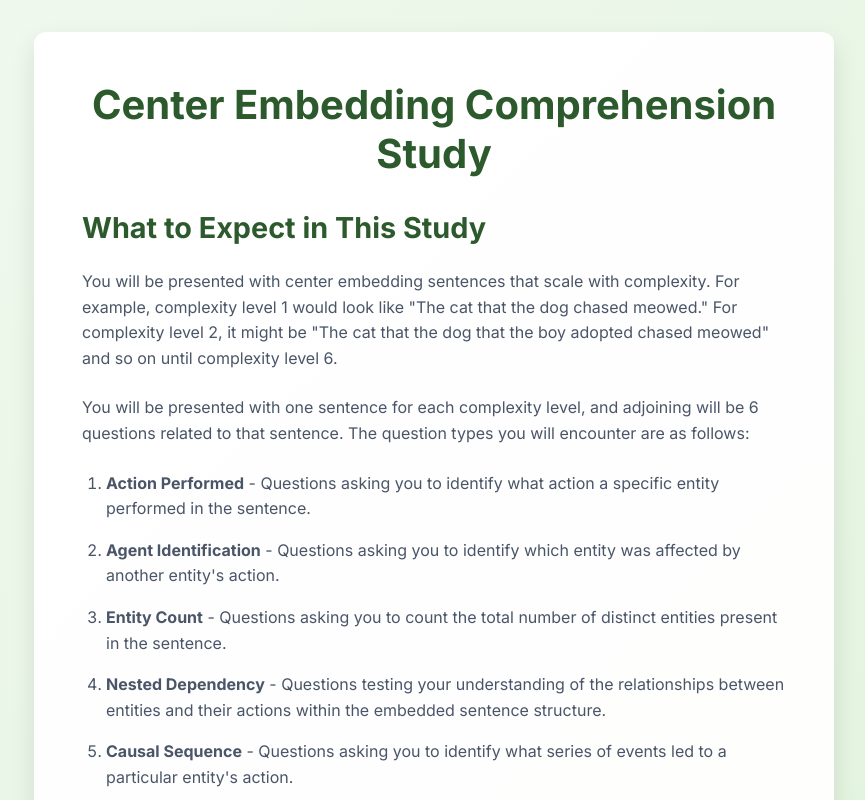
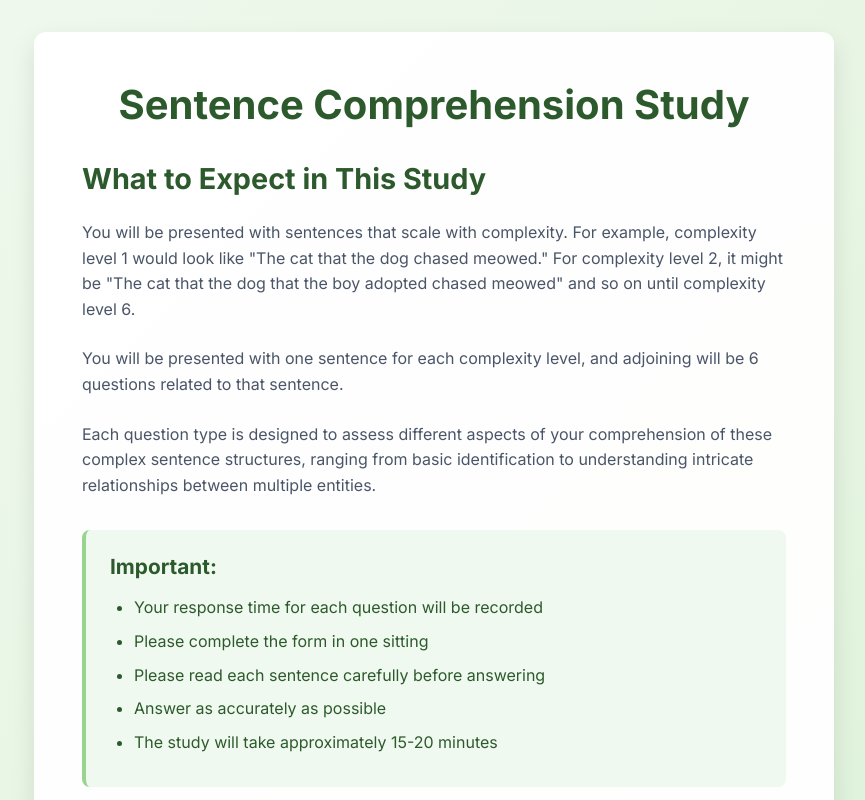
Before and after one commit to Sangmitra-06/center-embedding-study, a React (Create React App) app in the folder frontend/: page / in a window 1280 px wide. Shown: the top 800 px of the page, without its empty margins (206-1071 px from the left). Built offline with nearby package versions, Linux system fonts and the light colour scheme.

Commit message:
changes to intro page

```diff
--- a/frontend/src/components/StudyIntroduction.jsx
+++ b/frontend/src/components/StudyIntroduction.jsx
@@ -3,23 +3,14 @@ import React from 'react';
 const StudyIntroduction = ({ onStart }) => {
   return (
     <div className="study-introduction">
-      <h1>Center Embedding Comprehension Study</h1>
+      <h1>Sentence Comprehension Study</h1>
 
       <div className="instructions">
         <h2>What to Expect in This Study</h2>
 
-        <p>You will be presented with center embedding sentences that scale with complexity. For example, complexity level 1 would look like "The cat that the dog chased meowed." For complexity level 2, it might be "The cat that the dog that the boy adopted chased meowed" and so on until complexity level 6.</p>
+        <p>You will be presented with sentences that scale with complexity. For example, complexity level 1 would look like "The cat that the dog chased meowed." For complexity level 2, it might be "The cat that the dog that the boy adopted chased meowed" and so on until complexity level 6.</p>
 
-        <p>You will be presented with one sentence for each complexity level, and adjoining will be 6 questions related to that sentence. The question types you will encounter are as follows:</p>
-
-        <ol>
-          <li><strong>Action Performed</strong> - Questions asking you to identify what action a specific entity performed in the sentence.</li>
-          <li><strong>Agent Identification</strong> - Questions asking you to identify which entity was affected by another entity's action.</li>
-          <li><strong>Entity Count</strong> - Questions asking you to count the total number of distinct entities present in the sentence.</li>
-          <li><strong>Nested Dependency</strong> - Questions testing your understanding of the relationships between entities and their actions within the embedded sentence structure.</li>
-          <li><strong>Causal Sequence</strong> - Questions asking you to identify what series of events led to a particular entity's action.</li>
-          <li><strong>Chain Consequence</strong> - Questions asking you to determine the consequence or outcome of an entity's involvement in the sentence.</li>
-        </ol>
+        <p>You will be presented with one sentence for each complexity level, and adjoining will be 6 questions related to that sentence. </p>
 
         <p>Each question type is designed to assess different aspects of your comprehension of these complex sentence structures, ranging from basic identification to understanding intricate relationships between multiple entities.</p>
 
@@ -27,6 +18,7 @@ const StudyIntroduction = ({ onStart }) => {
           <h3>Important:</h3>
           <ul>
             <li>Your response time for each question will be recorded</li>
+            <li> Please complete the form in one sitting</li>
             <li>Please read each sentence carefully before answering</li>
             <li>Answer as accurately as possible</li>
             <li>The study will take approximately 15-20 minutes</li>
```
Also changed, not shown: 1 other file (tests, documents, lock files or other folders).
